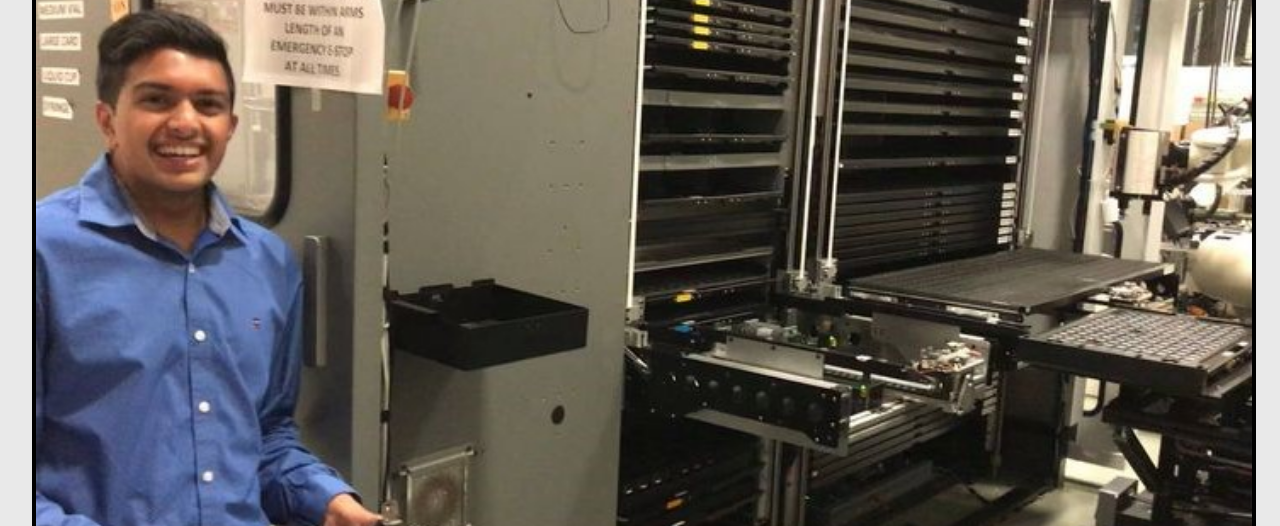
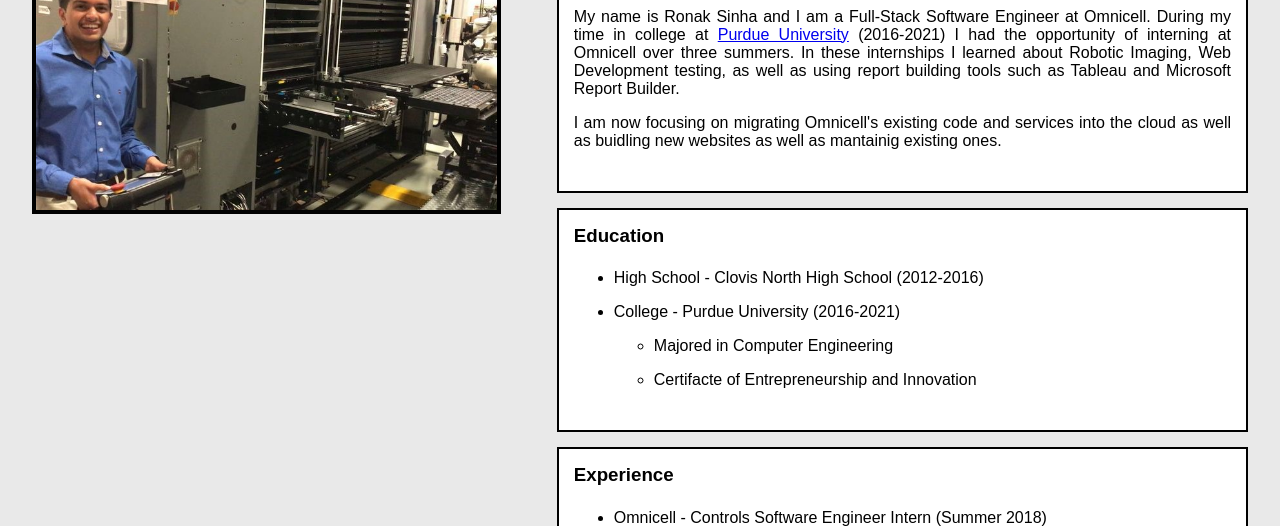
Before and after one commit to ronaksinha/ronaksinha.github.io, a plain HTML site: page about_me.html in a window 1280 px wide. Shown: the part 274-800 px from the top of the page. Drawn offline with Linux system fonts and the light colour scheme.

Commit message:
final for the day

```diff
--- a/sitestyle.css
+++ b/sitestyle.css
@@ -77,16 +77,13 @@ article{
     width: 60%;
 }
 
+
+p, li{
+    margin-bottom: 1em;
+}
 .art-sec-head{
     padding-bottom: 1em;
 }
-p{
-    margin-bottom: 1em;
-}
-li{
-    margin-bottom: 1em;
-}
-
 .about_me_article > div > section{
     background-color: white;
     border: solid black 2px;
@@ -98,9 +95,6 @@ li{
 }
 h1{
     margin-bottom: 4px;
-}
-.about_me_aside{
-    width: 40%;
 }
 .about_me_aside > img{
     display: block;
@@ -117,40 +111,25 @@ footer {
     background-color: rgb(252, 252, 252);
 }
 
-@media (min-width: 768px){
-    main {
-        display:  flex;
-    }
 
-    aside{
-        margin-left: 2%;
-    }
-}
 @media (min-width: 375px){
     main {
         display:  block;
     }
-
-    .home_aside{
-        width: auto;
-        margin-left: 0%;
-        margin-right: 0%;
-    }
-    .home_article{
+    article{
         margin-left: 0%;
         margin-right: 0%;
         width: auto;
     }
+    aside{
+        margin-left: 0px;
+        margin-right: 0px;
+        width: auto;
+    }
 
-    .about_me_aside{
-        width: auto;
-        margin-left: 0%;
-        margin-right: 0%;
-    }
-    .about_me_article{
-        margin-left: 0%;
-        margin-right: 0%;
-        width: auto;
+
+    p{
+        text-align: left;
     }
     ul{
         padding: 0 0 0 20px;
@@ -159,4 +138,27 @@ footer {
         text-align:left;
 
     }
+    @media (min-width: 768px){
+        main {
+            display:  flex;
+        }
+
+        article{
+            margin-left:auto;
+            margin-right: auto;
+            width: 60%;
+        }
+        aside{
+            margin-left: auto;
+            margin-right: auto;
+            width: 40%;
+        }
+        p{
+            text-align: justify;
+        }
+        ul{
+            padding: 0 0 0 40px;
+        }
+
+    }
 }
```
